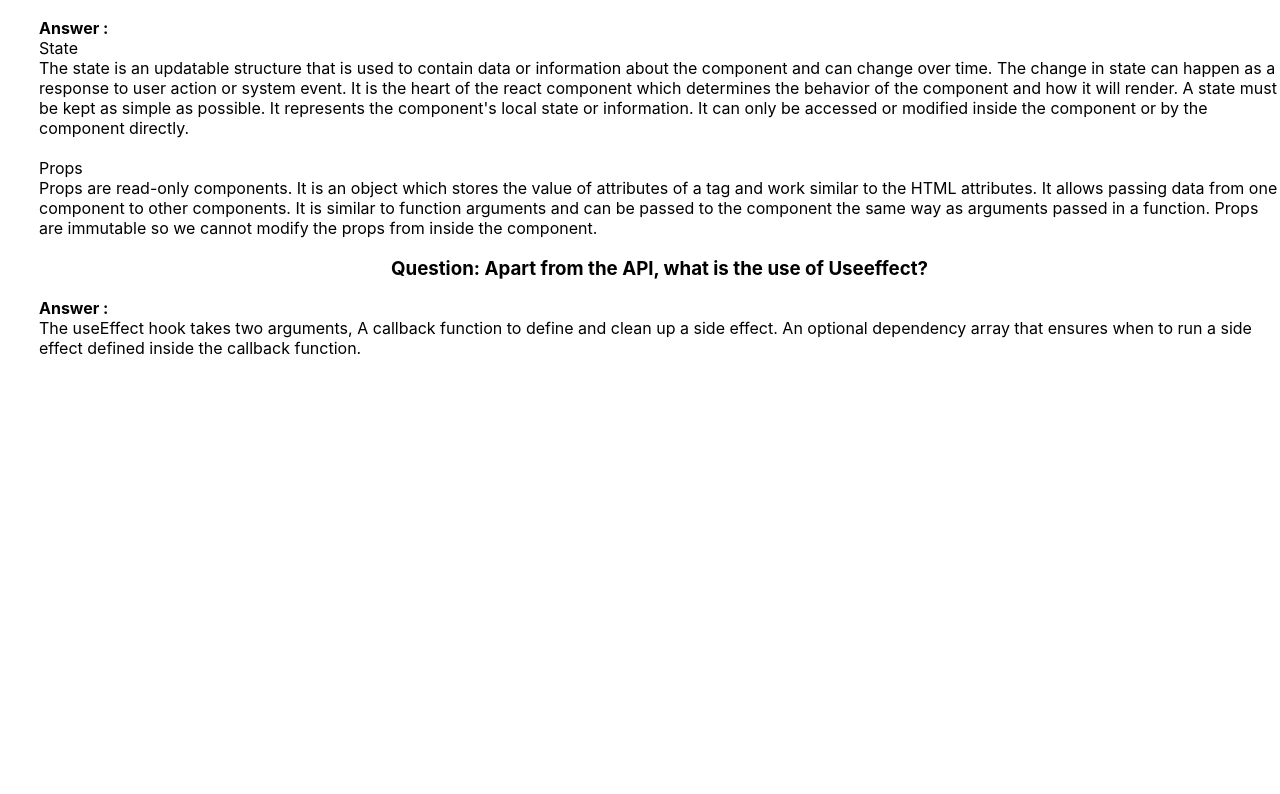
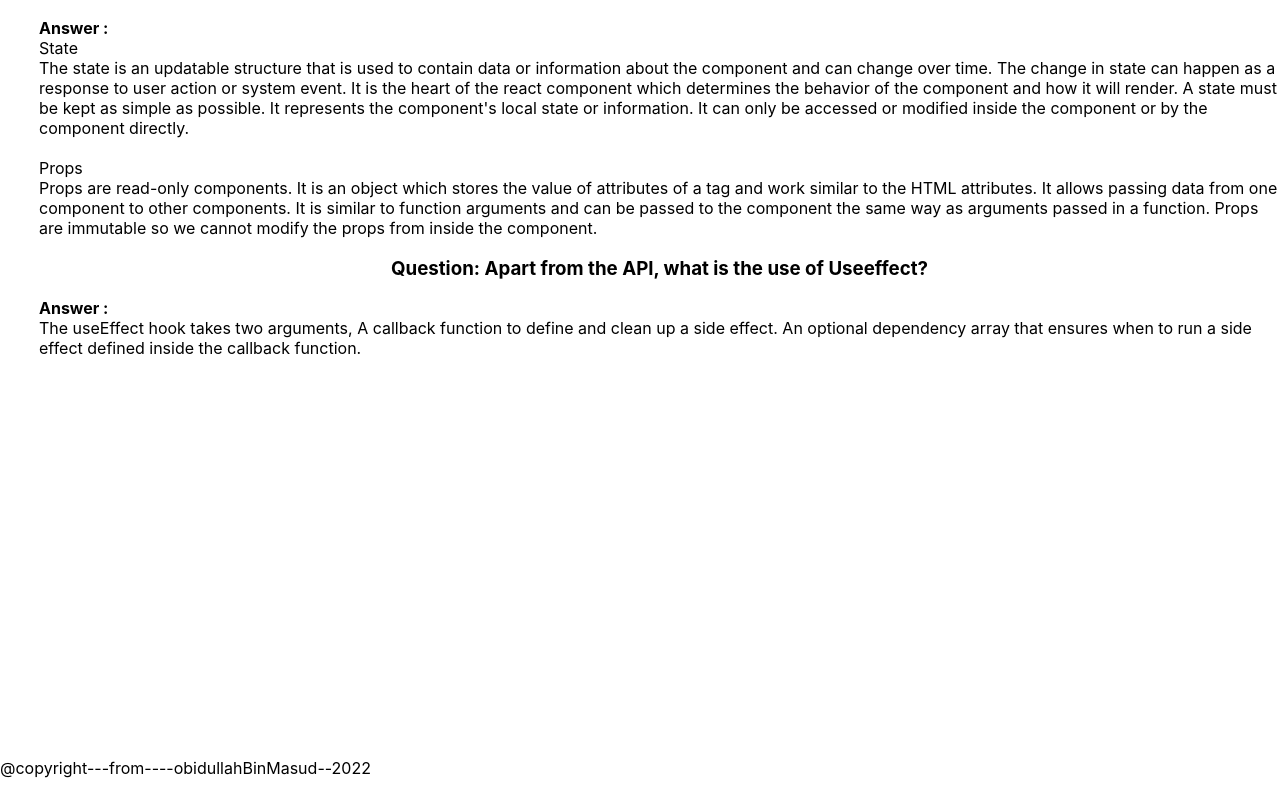
Before and after one commit to constobidullah/practice-project-8, a React (Create React App) app: page / in a window 1280 px wide. Shown: the part 3272-4066 px from the top of the page. Before the commit the page ends 4030 px from the top, so only its background shows below. Built offline with nearby package versions, Linux system fonts and the light colour scheme.

Commit message:
create footer style sheet

```diff
--- a/src/App.js
+++ b/src/App.js
@@ -3,6 +3,7 @@ import './App.css';
 import Header from './component/header/Header';
 import Cart from './component/cart/Cart';
 import QuestionAnswer from './component/QuestionAnswer/QuestionAnswer';
+import Footer from './component/Footer/Footer';
 
 function App() {
   return (
@@ -10,6 +11,7 @@ function App() {
       <Header></Header>
       <Cart></Cart>
       <QuestionAnswer></QuestionAnswer>
+      <Footer></Footer>
     </div>
   );
 }
--- a/src/component/Footer/Footer.js
+++ b/src/component/Footer/Footer.js
@@ -1,9 +1,9 @@
 import React from 'react';
-
+import './Footer.css'
 const Footer = () => {
     return (
-        <div>
-
+        <div className='footer-part'>
+            <p>@copyright---from----obidullahBinMasud--2022</p>
         </div>
     );
 };
```
Also changed, not shown: src/component/Footer/Footer.css (added).
